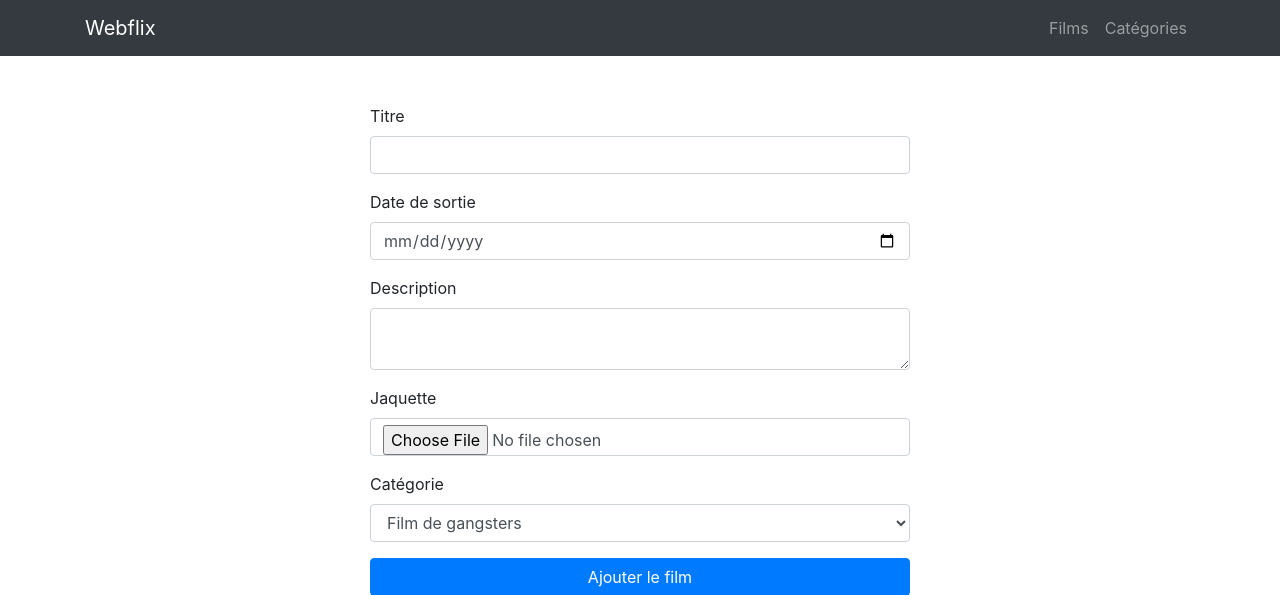
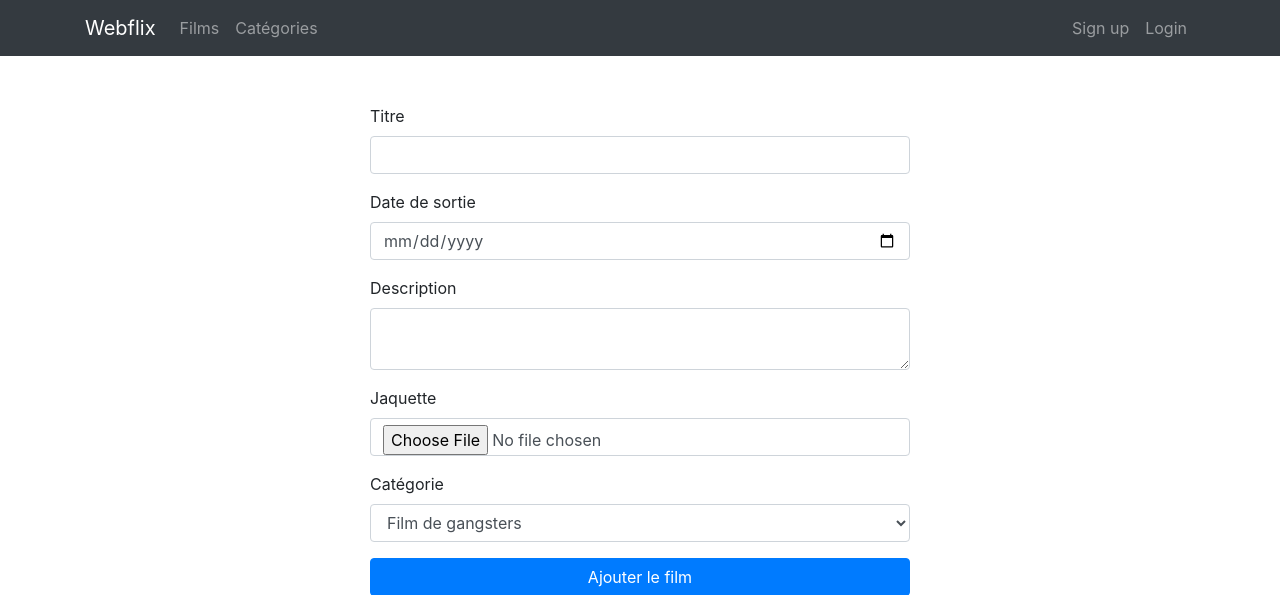
Before and after one commit to daw-2/php, a PHP site: page /movie_add.php in a window 1280 px wide. Shown: the top 595 px of the page. Run offline with PHP 8.4, Linux system fonts and the light colour scheme; data comes from the database, SQL or seed files in the repository; some libraries are stand-ins or nearby versions.

Commit message:
Prepare login session

```diff
--- a/14-webflix/partials/header.php
+++ b/14-webflix/partials/header.php
@@ -1,4 +1,6 @@
 <?php
+  // Démarrer la session PHP
+  session_start();
   // Inclus les fichiers de configuration du site
   require_once __DIR__ . '/../config/functions.php';
   require_once __DIR__ . '/../config/config.php';
@@ -44,7 +46,7 @@
           ];
         ?>
 
-        <ul class="navbar-nav ml-auto">
+        <ul class="navbar-nav mr-auto">
           <?php foreach ($menuItems as $item) { ?>
             <li class="nav-item">
               <a class="nav-link" href="<?php echo $item['link']; ?>">
@@ -53,6 +55,19 @@
             </li>
           <?php } ?>
         </ul>
+
+        <ul class="navbar-nav ml-auto">
+          <li class="nav-item">
+            <a class="nav-link" href="sign-up.php">
+              Sign up
+            </a>
+          </li>
+          <li class="nav-item">
+            <a class="nav-link" href="login.php">
+              Login
+            </a>
+          </li>
+        </ul>
       </div>
     </div>
   </nav>
--- a/14-webflix/public/index.php
+++ b/14-webflix/public/index.php
@@ -1,7 +1,11 @@
 <?php
 
 // On inclus le fichier header.php sur la page
-require_once __DIR__ . '/../partials/header.php'; ?>
+require_once __DIR__ . '/../partials/header.php';
+
+var_dump($_SESSION);
+
+?>
 
   <!-- Page Content -->
   <div class="container">
--- /dev/null
+++ b/14-webflix/public/login.php
@@ -0,0 +1,5 @@
+<?php require_once __DIR__ . '/../partials/header.php';
+
+$_SESSION['user'] = 'matthieu';
+
+require_once __DIR__ . '/../partials/footer.php';
--- a/14-webflix/public/movie_add.php
+++ b/14-webflix/public/movie_add.php
@@ -25,9 +25,9 @@ $category_id = null;
 
 // Traitement du formulaire
 if (!empty($_POST)) {
-    $name = $_POST['name'];
+    $name = htmlspecialchars($_POST['name']);
     $date = $_POST['date'];
-    $description = $_POST['description'];
+    $description = strip_tags($_POST['description'], '<strong>');
     $cover = $_FILES['cover'];
     $category_id = $_POST['category_id'];
 
```
